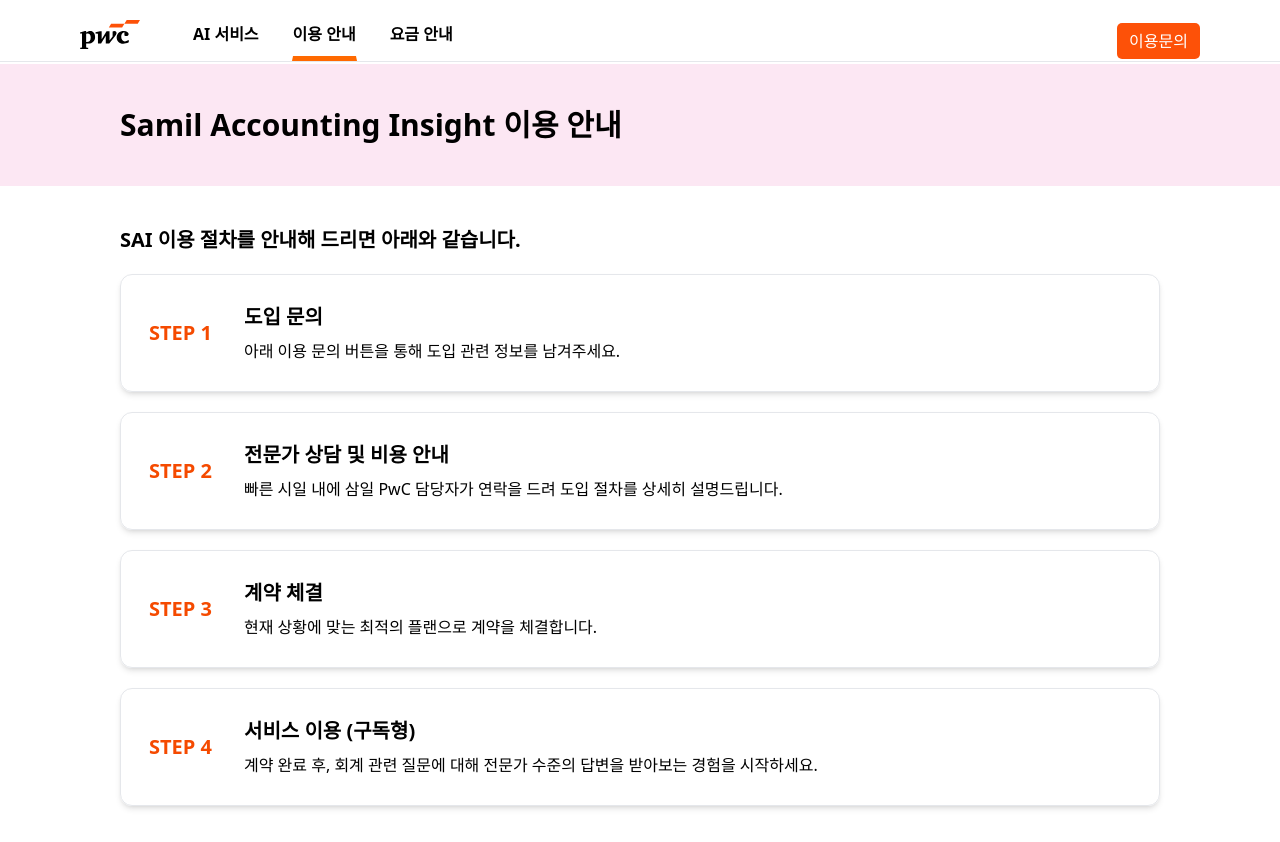
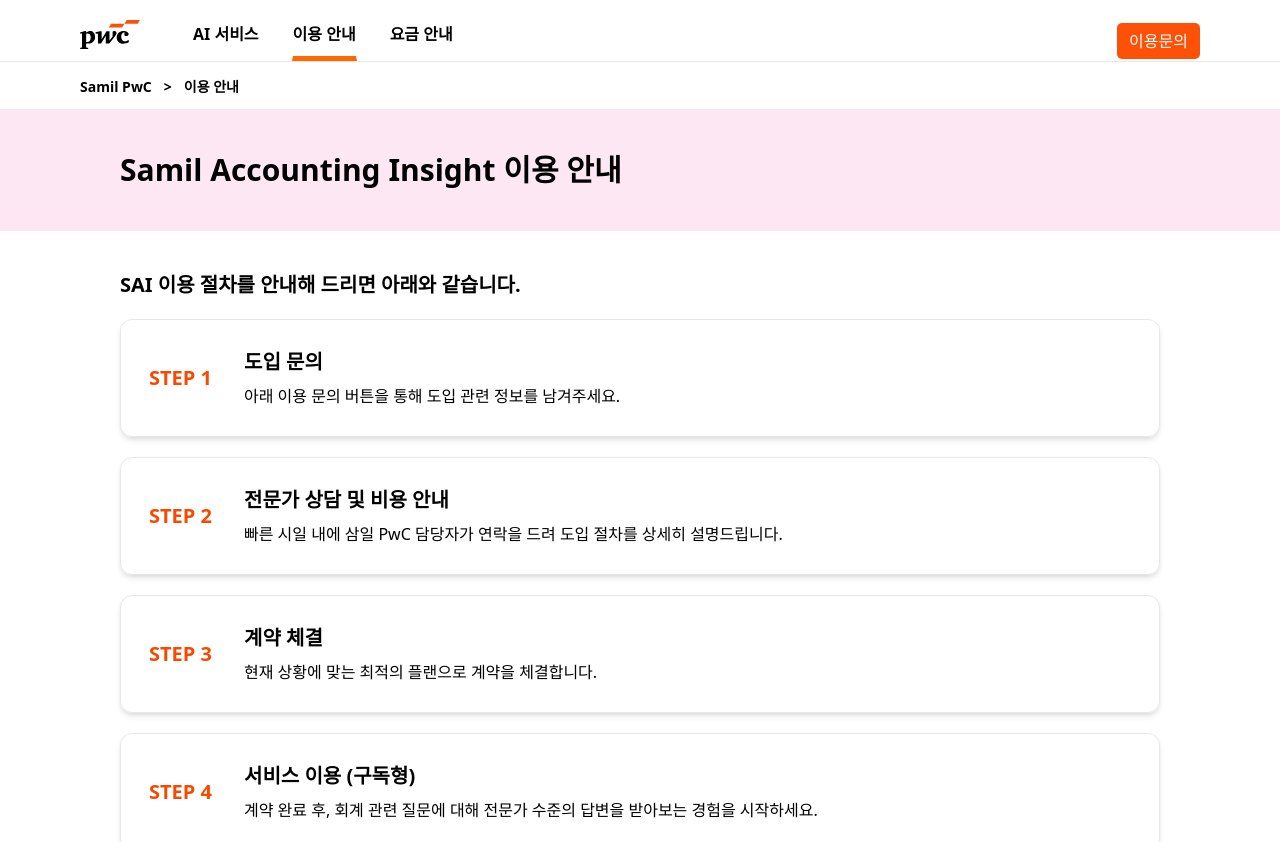
Before and after one commit to teagu123/TaxRepo, a Next.js app: page /usage in a window 1280 px wide. Shown: the top 842 px of the page. Built offline with nearby package versions, Linux system fonts and the light colour scheme.

Commit message:
Design : 상단 bar 추가

```diff
--- a/src/app/price/page.tsx
+++ b/src/app/price/page.tsx
@@ -6,6 +6,11 @@
 export default function PricePage() {
   return (
     <div>
+      <div className="flex items-center gap-3 ml-20 py-3 text-[14px] font-bold">
+        <div>Samil PwC</div>
+        <div>{">"}</div>
+        <div>요금 안내</div>
+      </div>
       <div className="bg-pink-100">
         <Container>
           <H1Txt classname="py-10 text-[20px] md:text-[30px]">
--- a/src/app/usage/page.tsx
+++ b/src/app/usage/page.tsx
@@ -6,6 +6,11 @@
 export default function UsagePage() {
   return (
     <div>
+      <div className="flex items-center gap-3 ml-20 py-3 text-[14px] font-bold">
+        <div>Samil PwC</div>
+        <div>{">"}</div>
+        <div>이용 안내</div>
+      </div>
       <div className="bg-pink-100">
         <Container>
           <H1Txt classname="py-10 text-[20px] md:text-[30px]">
```
